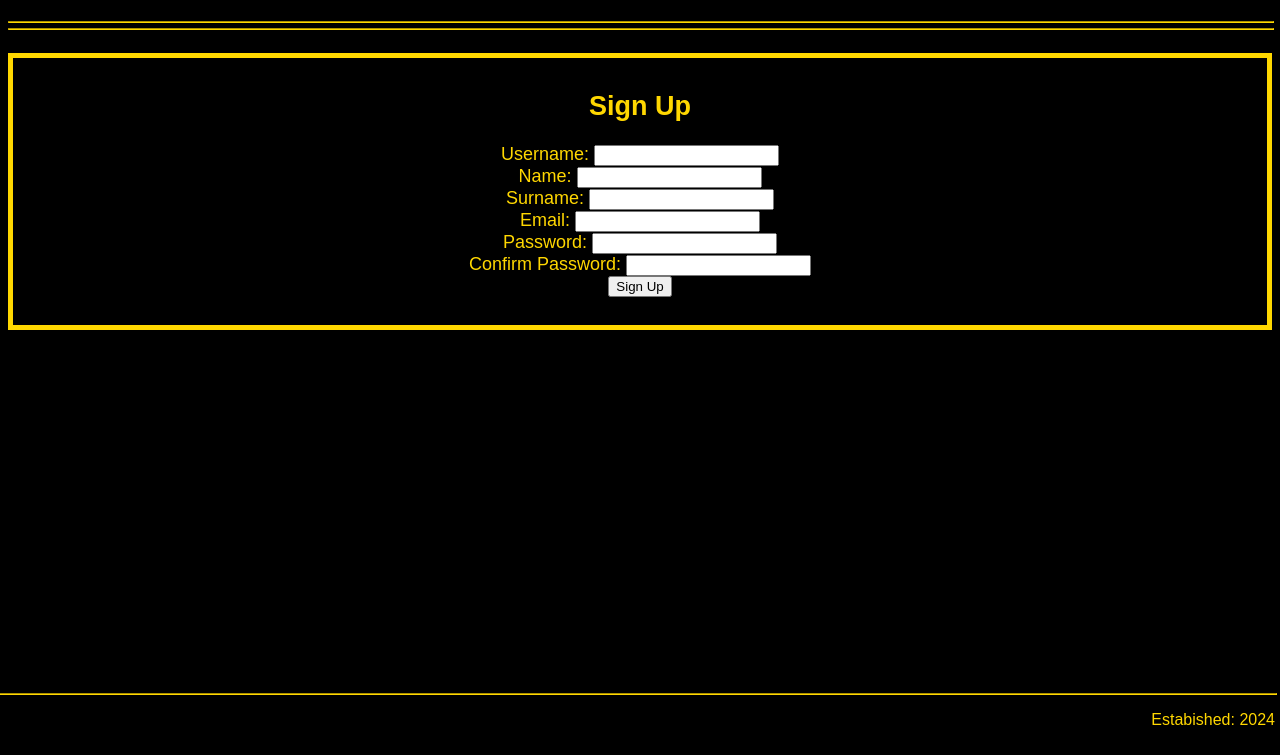
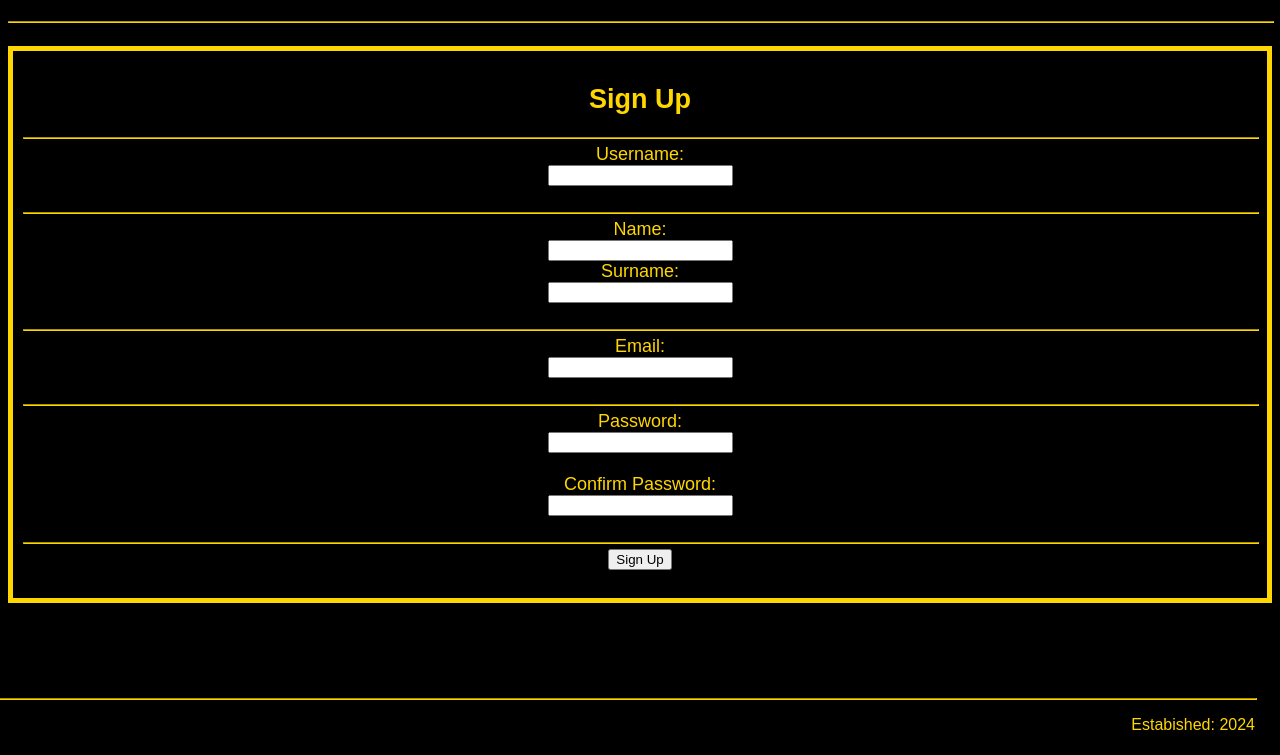
Before and after one commit to TheeKingZa/Music_Like, a Flask app: page /signUp in a window 1280 px wide. Shown: the part 45-800 px from the top of the page. Run offline with Flask 3, Linux system fonts and the light colour scheme.

Commit message:
just fixing set up

```diff
--- a/app/app.py
+++ b/app/app.py
@@ -73,5 +73,7 @@ def aboutus():
     # Render AboutUs page
     return render_template('aboutus.html')
 
+
+
 if __name__ == '__main__':
     app.run(debug=True)
--- a/app/static/theme.css
+++ b/app/static/theme.css
@@ -2,9 +2,10 @@
 
 body {
     text-align: center;
-    background-color: black;
     font-family: arial, sans-serif; /* Specify your preferred font */
     color: gold; /* Set the font color to gold */
+
+    background-color: black;
 }
 
 .custom-div {
@@ -88,10 +89,10 @@ li a:active {
 
 .footer {
     position: fixed;
-    left: -15;
+    left: -30;
     bottom: 0;
     width: 100%;
     color: gold;
-    padding: 10px;
+    padding: 5px;
     text-align: right;
 }
--- a/app/templates/aboutus.html
+++ b/app/templates/aboutus.html
@@ -6,12 +6,10 @@ AboutUs
 
 {% block content%}
 <main>
-    <!-- Contents Here-->
-    <h2>Hello,World!</h2>
-
     <div class="custom-div2">
         <h2>About Our App</h2>
-        <p>Music Like is a Web Application That helps search for Music and Recommendations.</p>
+<hr/>
+        <p>Music Like is a Web Application That helps search for Music Recommendations.</p>
         <!-- Add more information about the app here -->
     </div>
 
--- a/app/templates/layout.html
+++ b/app/templates/layout.html
@@ -38,7 +38,6 @@
 <!-- End IF Statement-->
 {% endif %}
 <!-- NAV BAR ENDS -->
-<hr>
 <br/>
 <!-- Main Content -->
     {% block content %}
--- a/app/templates/sign-up.html
+++ b/app/templates/sign-up.html
@@ -9,43 +9,61 @@ Sign Up
     <div class="custom-div" align="center">
         <h2>Sign Up</h2>
         <form id="signupForm" action="/signup" method="POST">
+<hr/>
             <!-- Username field -->
             <div class="form-group">
                 <label for="username">Username:</label>
+    <br/>
                 <input type="text" id="username" name="username" required>
             </div>
+    <br/>
+<hr/>
             <!-- Name field -->
             <div class="form-group">
                 <label for="name">Name:</label>
+    <br/>
                 <input type="text" id="name" name="name" required>
             </div>
             <!-- Surname field -->
             <div class="form-group">
                 <label for="surname">Surname:</label>
+    <br/>
                 <input type="text" id="surname" name="surname" required>
             </div>
+    <br/>
+<hr/>
             <!-- Email field -->
             <div class="form-group">
                 <label for="email">Email:</label>
+    <br/>
                 <input type="email" id="email" name="email" required>
             </div>
+    <br/>
+<hr/>
             <!-- Password field -->
             <div class="form-group">
                 <label for="password">Password:</label>
+                <br/>
                 <!-- Password input type -->
                 <input type="password" id="password" name="password" required>
                 <!-- Icon to toggle password visibility -->
                 <span toggle="#password" class="fa fa-fw fa-eye field-icon toggle-password"></span>
             </div>
+    <br/>
             <!-- Confirm Password field -->
             <div class="form-group">
                 <label for="confirm_password">Confirm Password:</label>
+                <br/>
                 <input type="password" id="confirm_password" name="confirm_password" required>
             </div>
             <!-- Submit button -->
+    <br/>
+<hr/>
             <button type="submit">Sign Up</button>
         </form>
     </div>
+
+    <br/>
 </main>
 
 <script>
```
Also changed, not shown: app/templates/contact.html (+7 -2 lines), app/templates/home.html (+5 -5 lines), app/static/images/MusicNote.png (added), app/static/images/Music_Like.png (renamed from app/images/Music_Like.png), app/static/images/logo.jpg (renamed from app/images/logo.jpg), app/static/images/logo.png (renamed from app/images/logo.png), app/static/images/logo2.png (renamed from app/images/logo2.png), 2 other files.
